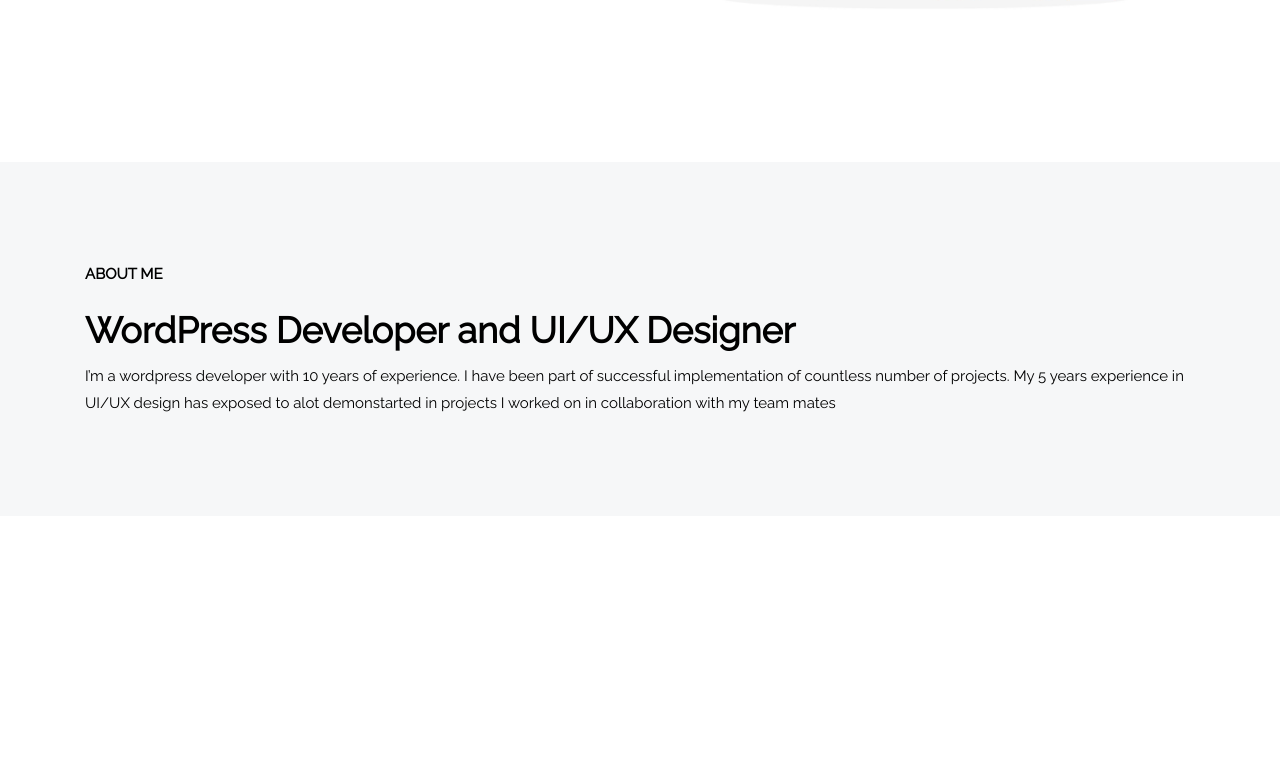
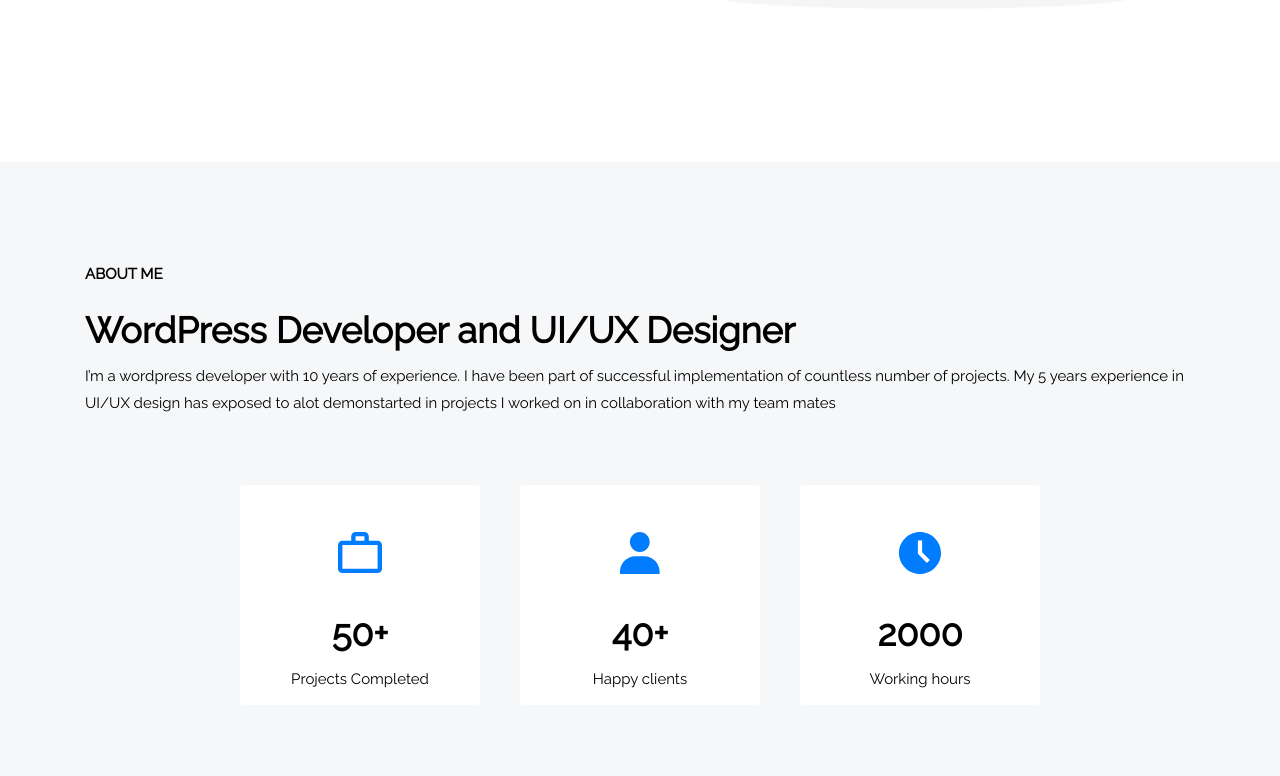
Before and after one commit to jbrit/MyPortfolio, a plain HTML site: page index.html in a window 1280 px wide. Shown: the part 638-1414 px from the top of the page. Before the commit the page ends 1154 px from the top, so only its background shows below. Drawn offline with nearby package versions, Linux system fonts and the light colour scheme.

Commit message:
about me ready

```diff
--- a/index.html
+++ b/index.html
@@ -28,7 +28,7 @@
 
   <body>
     <nav class="navbar page-bg navbar-expand py-4">
-      <div class="container ">
+      <div class="container">
         <a class="navbar-brand" href="#">
           <img
             src="/static/images/MyPortfolio.png"
@@ -75,10 +75,14 @@
     <section class="landing-section">
       <div class="container h-100">
         <div class="row h-100">
-          <div class="col-12 col-md-6 d-flex flex-column justify-content-center">
+          <div
+            class="col-12 col-md-6 d-flex flex-column justify-content-center"
+          >
             <span class="heading-text">This is me</span>
             <span class="heading-text heading-name">Jon Snow</span>
-            <span class="heading-text">A WordPress Developer and UI/UX Designer</span>
+            <span class="heading-text"
+              >A WordPress Developer and UI/UX Designer</span
+            >
             <div class="social-icon-set">
               <a href="#" class="social-icon">
                 <ion-icon name="logo-twitter"></ion-icon>
@@ -98,7 +102,7 @@
                   width="21.28px"
                   style="vertical-align: baseline;"
                   src="/static/images/iconmonstr-behance-4.svg"
-                ></img>
+                />
               </a>
             </div>
             <div class="landing-btn">
@@ -107,7 +111,7 @@
             </div>
           </div>
           <div class="d-none d-md-block col-md-6">
-              <img src="./static/images/mybg.png" class="landing-img" alt="">
+            <img src="./static/images/mybg.png" class="landing-img" alt="" />
           </div>
         </div>
       </div>
@@ -117,11 +121,29 @@
         <span class="heading-meta">About Me</span>
         <span class="heading">WordPress Developer and UI/UX Designer</span>
         <div class="section-body">
-                I’m a wordpress developer with 10 years of experience. I have been part of successful implementation of countless number of projects.
-                My 5 years experience in UI/UX design has exposed to alot demonstarted in projects I worked on in collaboration with my team mates
+          I’m a wordpress developer with 10 years of experience. I have been
+          part of successful implementation of countless number of projects. My
+          5 years experience in UI/UX design has exposed to alot demonstarted in
+          projects I worked on in collaboration with my team mates
+        </div>
+        <div class="card-section py-5 d-flex flex-wrap justify-content-between">
+          <div class="card">
+            <img src="./static/images/briefcase.svg" alt="" class="card-img" />
+            <span class="card-head">50+</span>
+            <div class="card-body">Projects Completed</div>
+          </div>
+          <div class="card">
+            <img src="./static/images/user.svg" alt="" class="card-img" />
+            <span class="card-head">40+</span>
+            <div class="card-body">Happy clients</div>
+          </div>
+          <div class="card">
+            <img src="./static/images/clock.svg" alt="" class="card-img" />
+            <span class="card-head">2000</span>
+            <div class="card-body">Working hours</div>
           </div>
         </div>
-
+      </div>
     </section>
     <!-- <script src="/js/main.js"></script> -->
     <script
--- a/static/css/style.css
+++ b/static/css/style.css
@@ -116,3 +116,32 @@ body {
 .aboutme {
   padding: 99px 0;
 }
+.card-section {
+  width: 100%;
+  max-width: 840px;
+  margin: auto;
+}
+.card {
+  width: 100%;
+  max-width: 240px;
+  height: 220px;
+  box-shadow: none;
+  border: none;
+  margin: 20px;
+}
+.card-img {
+  width: 44px;
+  height: 42px;
+  object-fit: contain;
+  margin: 47px auto 27px;
+}
+.card-head {
+  text-align: center;
+  display: block;
+  font-size: 36px;
+  font-weight: 900;
+}
+.card-body {
+  text-align: center;
+  padding: 0;
+}
```
Also changed, not shown: static/images/briefcase.svg (added), static/images/clock.svg (added), static/images/user.svg (added). Lines whose indentation alone changed are shown as unchanged.
